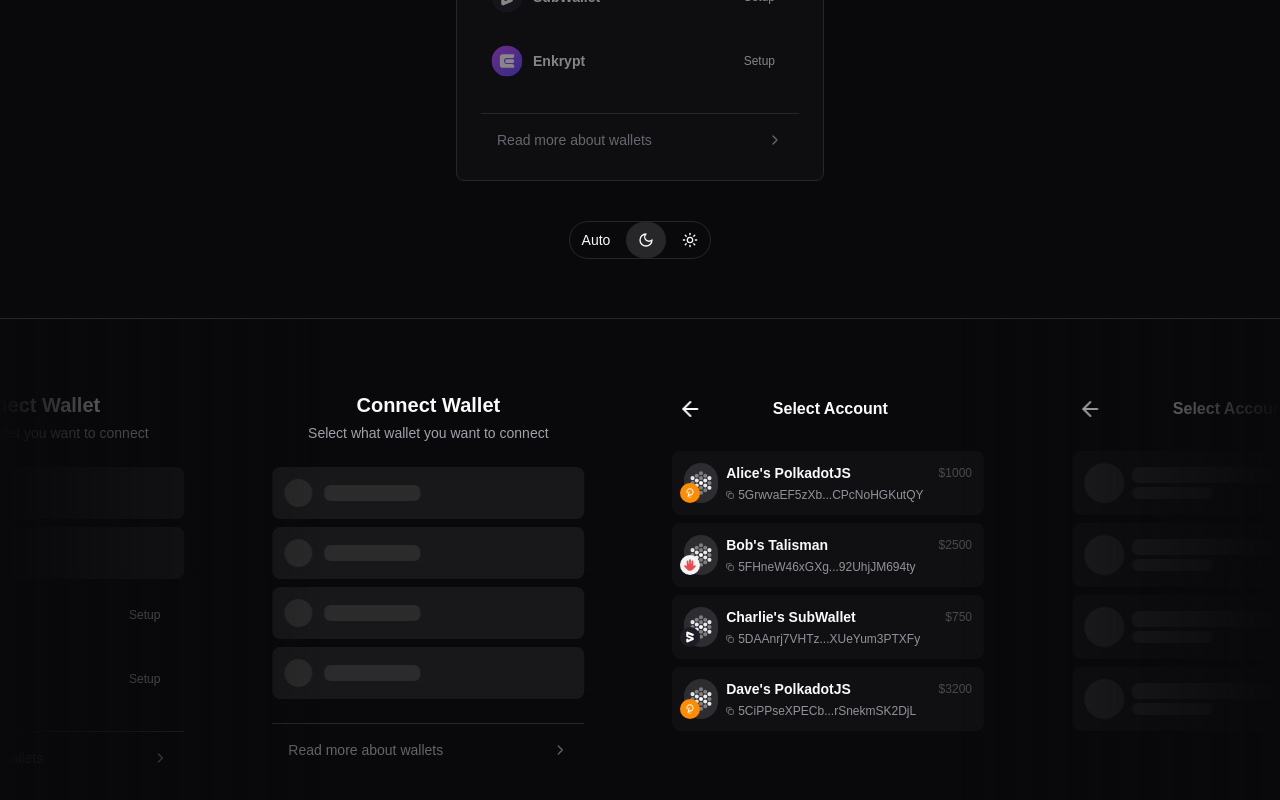
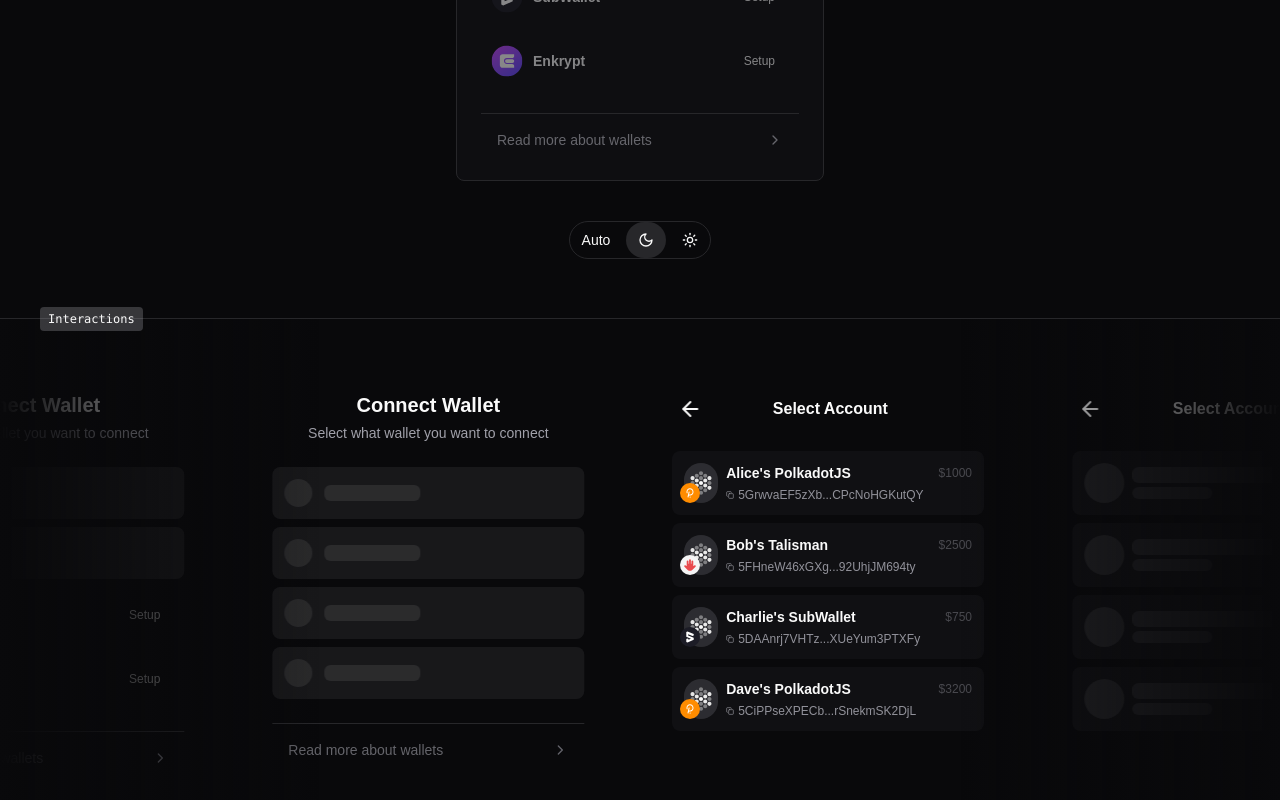
Before and after one commit to minikas/ConnectWallet, a Next.js app: page / in a window 1280 px wide. Shown: the part 360-1160 px from the top of the page. Built offline with nearby package versions, Linux system fonts and the light colour scheme.

Commit message:
feat: added top label

```diff
--- a/src/app/page.tsx
+++ b/src/app/page.tsx
@@ -29,7 +29,10 @@
         <Multistep />
         <ToogleMode />
       </div>
-      <div className="relative w-full flex-1 overflow-hidden border-t py-10">
+      <div className="relative w-full flex-1 border-t py-10">
+        <div className="absolute z-20 -top-3 left-10 px-2 py-1 bg-muted-foreground/30 rounded-sm">
+          <p className="text-xs font-mono">Interactions</p>
+        </div>
         <Marquee pauseOnHover className="[--duration:250s]">
           {[...Array(3)].map((_, index) => (
             <div key={index} className="flex gap-10 flex-shrink-0">
```
